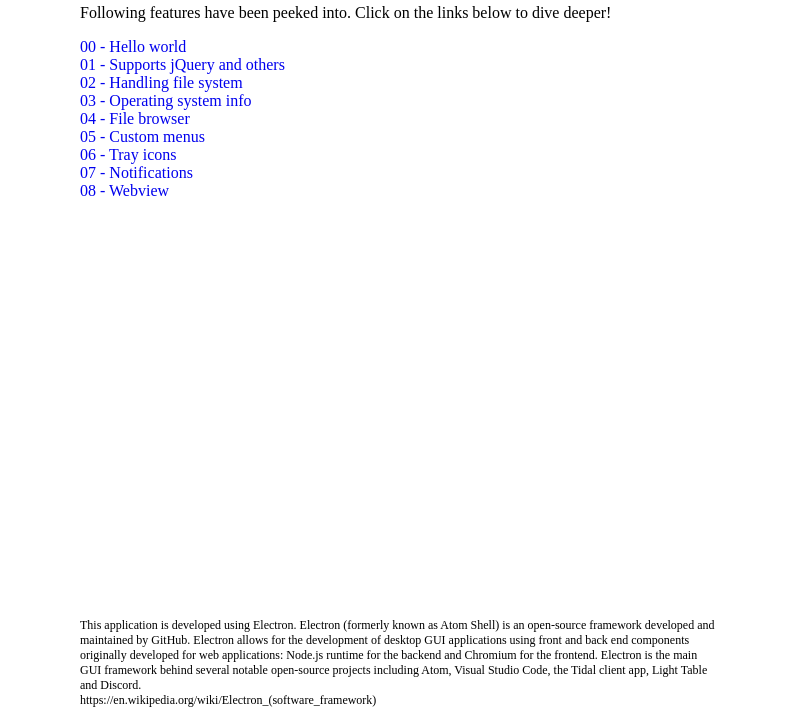
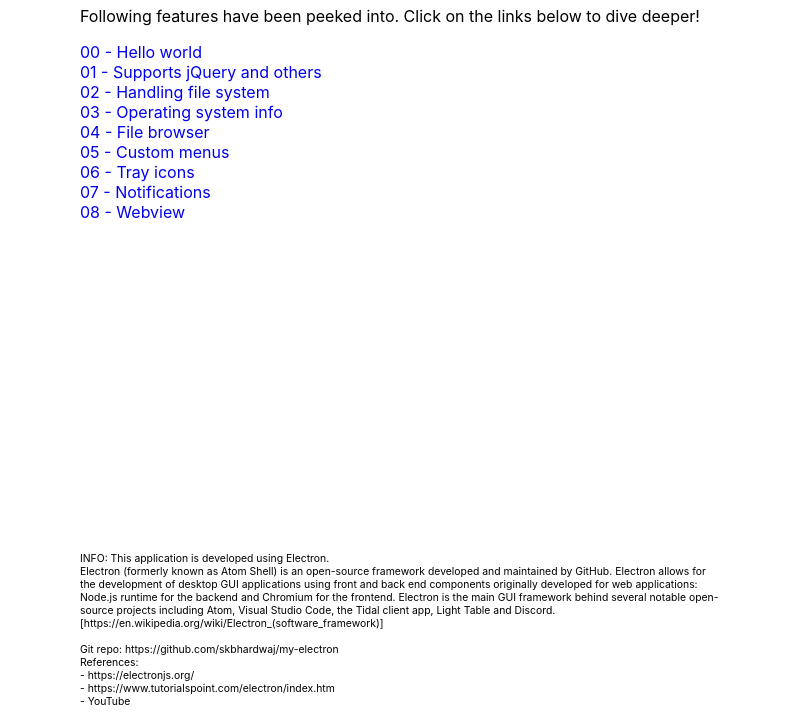
Before and after one commit to skbhardwaj/my-electron, an Electron app: page app/_default/index.html in a window 800 px wide. Shown: the part 76-800 px from the top of the page. Drawn offline with Linux system fonts and the light colour scheme.

Commit message:
added another demo

```diff
--- a/app/_default/index.css
+++ b/app/_default/index.css
@@ -1,5 +1,7 @@
 body {
     margin: 0;
+    font-family: -apple-system, BlinkMacSystemFont, "Segoe UI", Roboto, Oxygen,
+        Ubuntu, Cantarell, "Open Sans", "Helvetica Neue", sans-serif;
 }
 
 h1 {
@@ -8,6 +10,10 @@
 
 a {
     text-decoration: none;
+}
+
+a:hover {
+    text-decoration: underline;
 }
 
 ul,
@@ -25,5 +31,5 @@
     position: absolute;
     bottom: 0;
     padding: 0 10vw 2vw;
-    font-size: 75%;
+    font-size: 65%;
 }
--- a/app/_default/index.html
+++ b/app/_default/index.html
@@ -46,16 +46,25 @@
             </ul>
         </div>
         <footer>
-            This application is developed using Electron. Electron (formerly
-            known as Atom Shell) is an open-source framework developed and
-            maintained by GitHub. Electron allows for the development of desktop
-            GUI applications using front and back end components originally
-            developed for web applications: Node.js runtime for the backend and
-            Chromium for the frontend. Electron is the main GUI framework behind
-            several notable open-source projects including Atom, Visual Studio
-            Code, the Tidal client app, Light Table and Discord.
+            INFO: This application is developed using Electron. <br />
+            Electron (formerly known as Atom Shell) is an open-source framework
+            developed and maintained by GitHub. Electron allows for the
+            development of desktop GUI applications using front and back end
+            components originally developed for web applications: Node.js
+            runtime for the backend and Chromium for the frontend. Electron is
+            the main GUI framework behind several notable open-source projects
+            including Atom, Visual Studio Code, the Tidal client app, Light
+            Table and Discord.
+            [https://en.wikipedia.org/wiki/Electron_(software_framework)]
+            <br /><br />
+            Git repo: https://github.com/skbhardwaj/my-electron
             <br />
-            https://en.wikipedia.org/wiki/Electron_(software_framework)
+            References:
+            <ul>
+                <li>- https://electronjs.org/</li>
+                <li>- https://www.tutorialspoint.com/electron/index.htm</li>
+                <li>- YouTube</li>
+            </ul>
         </footer>
         <!-- <script src="./index.js"></script> -->
     </body>
```
Also changed, not shown: app/00/index.html (+2 -2 lines), app/01/index.html (+2 -2 lines), app/02/index.html (+2 -2 lines), app/03/index.html (+2 -2 lines), app/04/index.html (+2 -2 lines), app/05/index.html (+2 -2 lines), app/06/index.html (+2 -2 lines), app/07/index.html (+2 -2 lines), app/08/index.html (+2 -2 lines).
